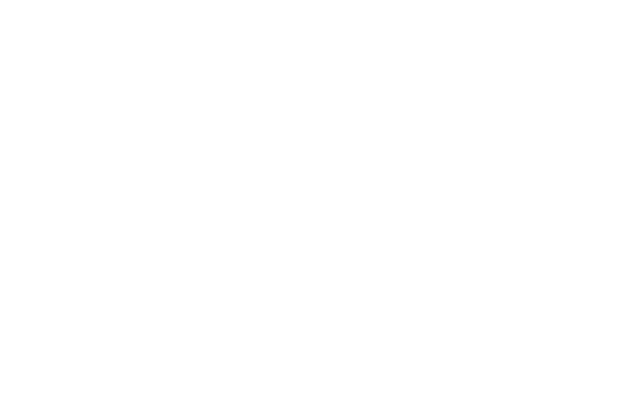
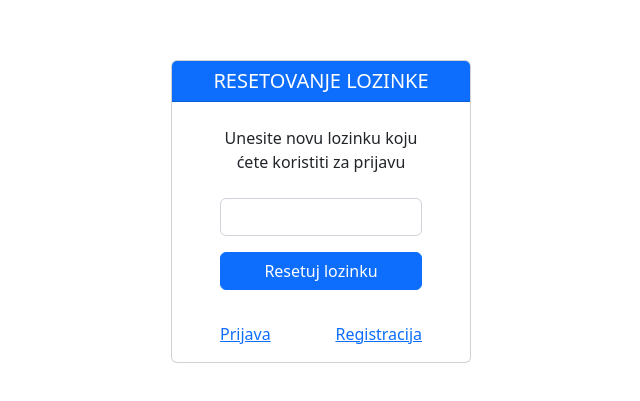
Before and after one commit to nbecirspah1/JoyfulPlansWebApp, a React (Create React App) app in the folder administration-app/: page /reset in a window 1280 px wide. Before the commit this address had no page. Shown: the part 189-590 px from the top of the page, without its empty margins (319-959 px from the left). Built offline with nearby package versions, Linux system fonts and the light colour scheme.

Commit message:
dodan front za promjenu lozinka
dodan front za promjenu lozinka

```diff
--- a/administration-app/src/App.js
+++ b/administration-app/src/App.js
@@ -4,6 +4,7 @@
 import Signup from './components/Signup';
 import HomePage from './components/HomePage';
 import AboutUs from './components/AboutUs';
+import Reset from './components/Reset';
 function App() {
   return (
     <Router>
@@ -14,6 +15,7 @@
         <Route exact path="/login" element = {<Login />}/>
         <Route exact path="/signup" element = {<Signup />}/>
         <Route exact path="/aboutus" element = {<AboutUs />}/>
+        <Route exact path="/reset" element = {<Reset />}/>
         {/* Add other routes here */}
       </Routes>
     </Router>
--- a/administration-app/src/components/AboutUs.js
+++ b/administration-app/src/components/AboutUs.js
@@ -11,7 +11,7 @@
       <Row>
       <Col>
   <h2>O NAŠOJ APLIKACIJI</h2>
-  <p className="text-justify">
+  <p className="text-center">
     Naša web aplikacija je planer dizajniran posebno za roditelje djece s Downovim sindromom.
     Naš je cilj pružiti alat jednostavan za korištenje koji roditeljima omogućuje postavljanje zadataka i praćenje aktivnosti svog djeteta sa svog mobilnog uređaja.
     Uz naš planer, roditelji mogu osigurati da rutina njihovog djeteta ostane na pravom putu i da ono ispunjava svoje razvojne prekretnice.
--- a/administration-app/src/components/Login.js
+++ b/administration-app/src/components/Login.js
@@ -137,9 +137,12 @@
           </div>
 
           <div className="checkbox mb-3">
-            <label>
-              <input type="checkbox" value="remember-me" /> Zapamti me
-            </label>
+          <label>
+               <a href="/reset">
+                  Zaboravili ste lozinku?
+                 </a>
+                   </label>
+
           </div>
           <button className="w-100 btn btn-lg btn-primary" type="submit">
             Prijavite se
--- /dev/null
+++ b/administration-app/src/components/Reset.js
@@ -0,0 +1,78 @@
+import React, { useState } from "react";
+
+function Reset() {
+  const [password, setPassword] = useState("");
+  const [touched, setTouched] = useState(false);
+
+  const handleReset = () => {
+    if (password.length <= 8) {
+      alert("Lozinka mora imati više od 8 karaktera!");
+      return;
+    }
+    // Ovdje bi se poslao zahtjev za resetovanje lozinke
+    // i u slučaju uspješnog odgovora prikazao alert
+    alert("Uspješno ste resetovali lozinku!");
+    // Nakon klika na dugme za potvrdu resetovanja lozinke,
+    // odvesti korisnika na početnu stranicu
+    window.location.href = "/";
+  };
+
+  const handleChange = (event) => {
+    setPassword(event.target.value);
+  };
+
+  const handleBlur = () => {
+    setTouched(true);
+  };
+
+  const showError = touched && password.length <=8;
+  const showSuccess = touched && password.length > 8;
+
+  return (
+    <div className="d-flex justify-content-center align-items-center vh-100">
+      <div className="card text-center" style={{ width: "300px" }}>
+        <div className="card-header h5 text-white bg-primary">
+          RESETOVANJE LOZINKE
+        </div>
+        <div className="card-body px-5">
+          <p className="card-text py-2">
+            Unesite novu lozinku koju ćete koristiti za prijavu
+          </p>
+          <div className={`form-outline ${showError ? "mb-0" : ""} ${showSuccess ? "mb-3" : ""}`}>
+            <input
+              type="password"
+              id="password"
+              className={`form-control my-2 ${showError ? "is-invalid" : ""} ${showSuccess ? "is-valid" : ""}`}
+              value={password}
+              onChange={handleChange}
+              onFocus={handleBlur}
+              onBlur={handleBlur}
+            />
+            {showError && (
+              <div className="invalid-feedback" style={{ display: "block" }}>
+                Lozinka mora imati više od 8 karaktera!
+              </div>
+            )}
+            {showSuccess && (
+              <div className="valid-feedback" style={{ display: "block" }}>
+              </div>
+            )}
+          </div>
+          <button className="btn btn-primary w-100 my-2" disabled={showError} onClick={handleReset}>
+            Resetuj lozinku
+          </button>
+          <div className="d-flex justify-content-between mt-4">
+            <a className="" href="/login">
+              Prijava
+            </a>
+            <a className="" href="/signup">
+              Registracija
+            </a>
+          </div>
+        </div>
+      </div>
+    </div>
+  );
+}
+
+export default Reset;
```
